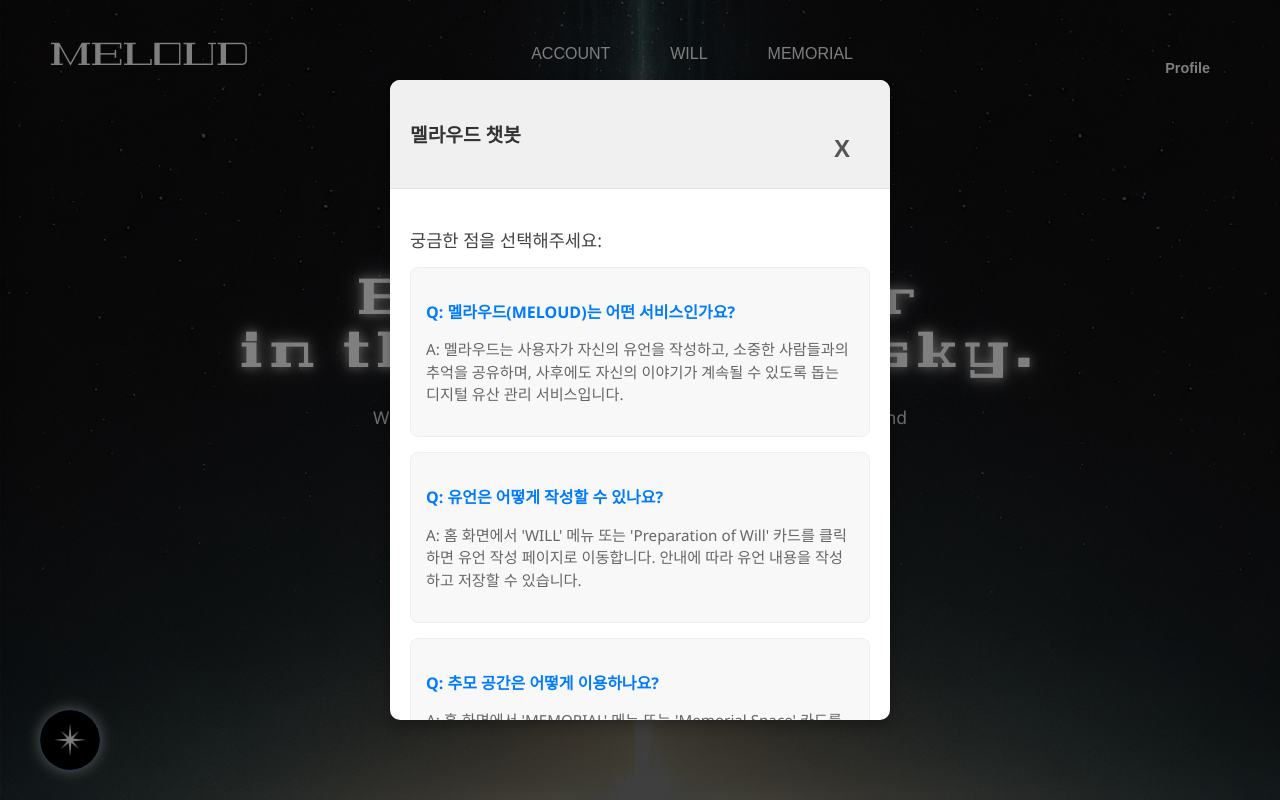
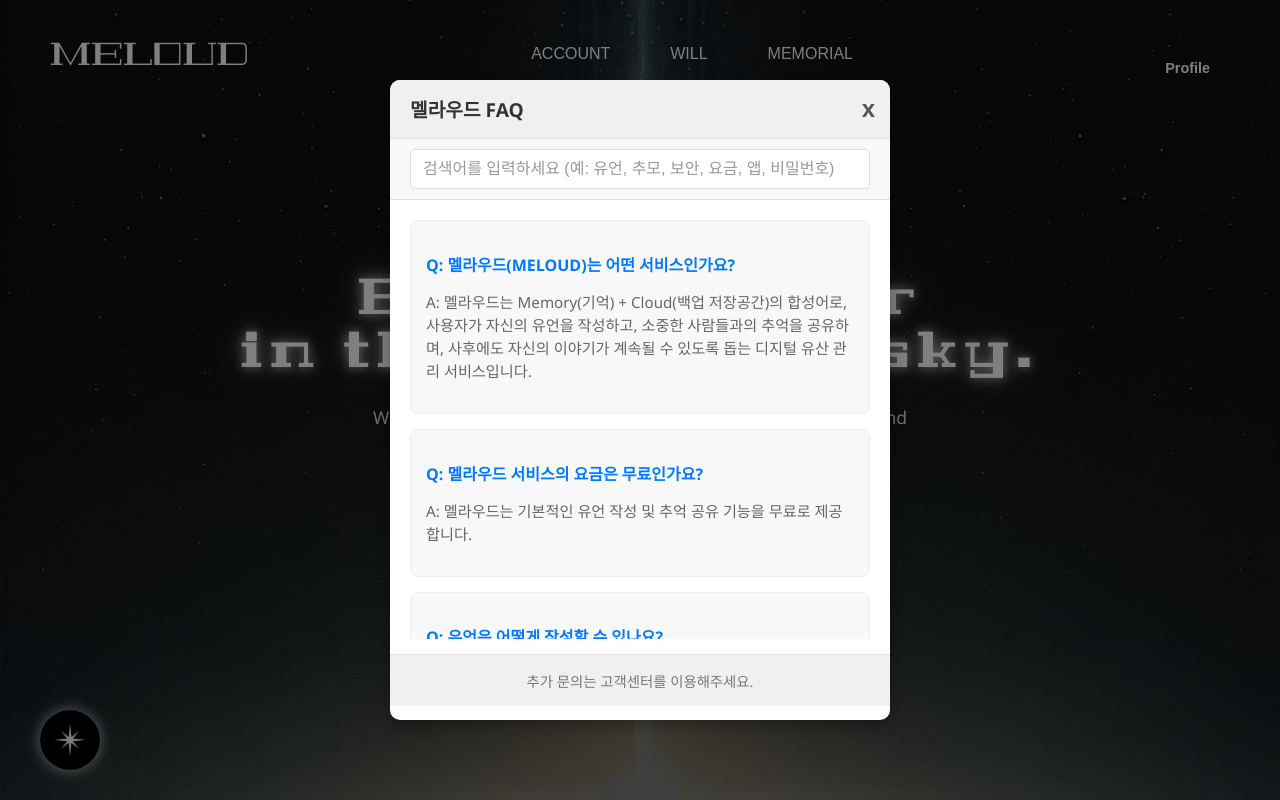
Before and after one commit to Meloud-DLMS/2025-open-source-project, a React (Vite) app in the folder frontend/: page / in a window 1280 px wide. Both pictures are taken after a click on the button 70 px from the left and 740 px from the top of the page. Built offline with nearby package versions, Linux system fonts and the light colour scheme; no server answers.

Commit message:
faq 세부 디자인 수정 완료 및 검색 탭 추가

```diff
--- a/frontend/src/components/Chatbot.jsx
+++ b/frontend/src/components/Chatbot.jsx
@@ -1,61 +1,159 @@
 // src/components/Chatbot.jsx
-import React from 'react';
-import { useChatbot } from '../contexts/ChatbotContext';
-import '../style/Chatbot.css';
+import React, { useState } from 'react';
+import { useChatbot } from '../contexts/ChatbotContext'; // useChatbot은 이름 변경 필요 없음 (외부 Context)
+import '../style/Chatbot.css'; // CSS 파일명은 그대로 유지
 
 const Chatbot = () => {
-  const { isChatbotOpen, toggleChatbot } = useChatbot();
+  const { isChatbotOpen, toggleChatbot } = useChatbot(); // Context의 isChatbotOpen, toggleChatbot은 그대로 유지
+
+  const [searchTerm, setSearchTerm] = useState('');
 
   // 서비스 사용법 FAQ 데이터 (API 연동 없음)
   const faqData = [
+    // --- 1. 서비스 개요 ---
     {
       question: "멜라우드(MELOUD)는 어떤 서비스인가요?",
-      answer: "멜라우드는 사용자가 자신의 유언을 작성하고, 소중한 사람들과의 추억을 공유하며, 사후에도 자신의 이야기가 계속될 수 있도록 돕는 디지털 유산 관리 서비스입니다."
+      answer: "멜라우드는 Memory(기억) + Cloud(백업 저장공간)의 합성어로, 사용자가 자신의 유언을 작성하고, 소중한 사람들과의 추억을 공유하며, 사후에도 자신의 이야기가 계속될 수 있도록 돕는 디지털 유산 관리 서비스입니다."
     },
+    {
+      question: "멜라우드 서비스의 요금은 무료인가요?",
+      answer: "멜라우드는 기본적인 유언 작성 및 추억 공유 기능을 무료로 제공합니다."
+    },
+
+    // --- 2. 유언 관련 ---
     {
       question: "유언은 어떻게 작성할 수 있나요?",
       answer: "홈 화면에서 'WILL' 메뉴 또는 'Preparation of Will' 카드를 클릭하면 유언 작성 페이지로 이동합니다. 안내에 따라 유언 내용을 작성하고 저장할 수 있습니다."
     },
     {
+      question: "유언 작성 시 어떤 내용을 포함해야 하나요?",
+      answer: "본 플랫폼의 유언은 법적 효력을 갖지 못합니다. 따라서 유언 작성 시 소중한 메시지, 수신인과의 추억 등등 등 다양한 내용을 자유롭게 포함하여 작성하시면 됩니다."
+    },
+    {
+      question: "작성한 유언은 언제 공개되나요?",
+      answer: "작성하신 유언은 등록된 사망 인증이 완료되었을 때, 미리 설정해둔 수신인에게 자동으로 전달됩니다. 사전에 수신인을 지정할 수 있습니다."
+    },
+
+    // --- 3. 추모 공간 관련 ---
+    {
       question: "추모 공간은 어떻게 이용하나요?",
       answer: "홈 화면에서 'MEMORIAL' 메뉴 또는 'Memorial Space' 카드를 클릭하세요. 사망 인증 절차를 거친 후, 고인을 추모하고 추억을 공유하는 공간으로 입장할 수 있습니다. 사망 인증은 한 번만 하면 됩니다."
+    },
+    {
+      question: "사망 인증은 어떻게 진행되나요?",
+      answer: "사망 인증은 유족이나 지정된 대리인이 공식 사망 증명 서류(예: 사망진단서, 기본증명서 상세)를 제출하여 진행됩니다. 제출된 서류는 사용자 정보 대조 후 검토 및 승인됩니다."
+    },
+    {
+      question: "추억 공유 공간에는 어떤 콘텐츠를 올릴 수 있나요?",
+      answer: "사진 또는 텍스트 일기를 업로드하여 고인과의 소중한 추억을 기록하고 공유할 수 있습니다. 각 콘텐츠는 최대 용량 제한이 있을 수 있습니다."
+    },
+    {
+      question: "추모글은 비공개로 설정할 수 있나요?",
+      answer: "네, 추모글은 공개 또는 비공개로 설정할 수 있습니다. 비공개 설정 시에는 추모글 작성 당시 설정한 비밀번호 입력 후에에 고인을 추억하고 콘텐츠를 열람할 수 있습니다."
+    },
+    {
+      question: "사진/동영상 업로드 용량 제한이 있나요?",
+      answer: "네, 효율적인 서비스 운영을 위해 각 콘텐츠(사진/동영상)당 업로드 용량 제한이 있을 수 있습니다. 자세한 용량 제한 정보는 업로드 페이지 또는 FAQ 섹션에서 확인하실 수 있습니다."
+    },
+
+    // --- 4. 계정 및 보안 ---
+    {
+      question: "로그인 및 회원가입은 어떻게 하나요?",
+      answer: "메인 화면에서 'Share On with Meloud +' 버튼을 클릭하거나, 프로필 아이콘을 통해 사이드바를 열어 로그인/회원가입 메뉴에 접근할 수 있습니다."
     },
     {
       question: "계정 관리 기능은 무엇인가요?",
       answer: "홈 화면에서 'ACCOUNT' 메뉴 또는 'Check My Account' 카드를 클릭하면 계정 조회, 삭제 요청 등 계정 관련 기능을 이용할 수 있습니다."
     },
     {
-      question: "로그인 및 회원가입은 어떻게 하나요?",
-      answer: "메인 화면에서 'Share On with Meloud +' 버튼을 클릭하거나, 프로필 아이콘을 통해 사이드바를 열어 로그인/회원가입 메뉴에 접근할 수 있습니다."
+      question: "비밀번호를 잊어버렸을 때 어떻게 해야 하나요?",
+      answer: "로그인 페이지에서 '비밀번호 찾기' 링크를 클릭하여 본인 인증 절차를 거친 후, 새로운 비밀번호를 설정할 수 있습니다. 등록된 이메일 또는 휴대폰 번호를 통해 인증 코드를 받게 됩니다."
     },
+    {
+      question: "계정을 다시 활성화할 수 있나요?",
+      answer: "탈퇴 요청 후 일정 기간(예: 30일) 이내에는 계정 재활성화가 가능할 수 있습니다. 해당 기간이 지나면 데이터가 영구 삭제되어 복구가 어려울 수 있으니, 해당 서비스의 고객센터로 문의하여 자세한 안내를 받으시기 바랍니다."
+    },
+    {
+      question: "개인 정보는 어떻게 보호되나요?",
+      answer: "멜라우드는 사용자 개인정보 보호를 최우선으로 생각합니다. 모든 데이터는 암호화되어 안전하게 저장되며, 개인정보처리방침에 따라 엄격하게 관리됩니다. 법적 요구사항 없이는 어떤 개인 정보도 외부에 공개되지 않습니다."
+    },
+    {
+      question: "유언 및 추억 기록의 보안은 어떻게 유지되나요?",
+      answer: "사용자가 작성하는 유언과 추억 기록은 강력한 암호화 기술로 보호되며, 접근 권한이 있는 사용자(본인 또는 지정된 수신인)만 열람할 수 있습니다. 시스템 접근에 대한 엄격한 통제와 정기적인 보안 감사로 데이터의 무결성과 기밀성을 유지합니다."
+    },
+
+    // --- 5. 기타 ---
+    {
+      question: "멜라우드 웹사이트 외 다른 플랫폼에서도 이용 가능한가요?",
+      answer: "현재 멜라우드는 웹사이트를 통해 주로 서비스되고 있습니다. 향후 사용자 편의를 위해 모바일 앱(iOS, Android) 개발을 계획하고 있으며, 업데이트 시 공지될 예정입니다."
+    },
+    {
+      question: "서비스가 종료되면 내 데이터는 어떻게 되나요?",
+      answer: "서비스 종료 시에는 사용자에게 충분한 사전 공지를 통해 데이터를 백업하거나 이전할 수 있는 기회를 제공합니다. 개인정보처리방침에 따라 안전하게 데이터가 처리되며, 법적 요구사항에 따라 보관될 수 있습니다."
+    },
+    {
+      question: "멜라우드 서비스 업데이트는 얼마나 자주 이루어지나요?",
+      answer: "멜라우드는 사용자 경험 개선과 보안 강화를 위해 정기적으로 서비스를 업데이트하고 있습니다. 주요 업데이트 시에는 공지사항을 통해 미리 안내해 드리며, 소규모 업데이트는 수시로 적용될 수 있습니다."
+    }
   ];
 
+  // filteredFaqs 변수명 변경
+  const filteredFaqs = faqData.filter(faq =>
+    faq.question.toLowerCase().includes(searchTerm.toLowerCase()) ||
+    faq.answer.toLowerCase().includes(searchTerm.toLowerCase())
+  );
+
+  // isChatbotOpen은 Context에서 오므로 변경하지 않음
   if (!isChatbotOpen) {
     return null;
   }
 
   return (
+    // className은 CSS 파일과 일치해야 하므로 변경하지 않음
     <div className="chatbot-overlay">
       <div className="chatbot-container">
+        {/* className은 CSS 파일과 일치해야 하므로 변경하지 않음 */}
+        <button onClick={toggleChatbot} className="chatbot-close-btn">x</button>
+
+        {/* className은 CSS 파일과 일치해야 하므로 변경하지 않음 */}
         <div className="chatbot-header">
-          <h3>멜라우드 챗봇</h3>
-          <button onClick={toggleChatbot} className="chatbot-close-btn">X</button>
+          <h3>멜라우드 FAQ</h3>
         </div>
+
+        {/* className은 CSS 파일과 일치해야 하므로 변경하지 않음 */}
+        <div className="chatbot-search">
+          <input
+            type="text"
+            placeholder="검색어를 입력하세요 (예: 유언, 추모, 보안, 요금, 앱, 비밀번호)"
+            value={searchTerm}
+            onChange={(e) => setSearchTerm(e.target.value)}
+            className="chatbot-search-input" // className은 CSS 파일과 일치해야 하므로 변경하지 않음
+          />
+        </div>
+
+        {/* className은 CSS 파일과 일치해야 하므로 변경하지 않음 */}
         <div className="chatbot-body">
-          <p className="chatbot-intro">궁금한 점을 선택해주세요:</p>
+          {/* filteredFaqs 변수명 적용 */}
+          {filteredFaqs.length > 0 ? (
             <div className="faq-list">
-            {faqData.map((faq, index) => (
+              {filteredFaqs.map((faq, index) => (
                 <div key={index} className="faq-item">
                   <p className="faq-question">Q: {faq.question}</p>
                   <p className="faq-answer">A: {faq.answer}</p>
                 </div>
               ))}
             </div>
+          ) : (
+            // className은 CSS 파일과 일치해야 하므로 변경하지 않음
+            <p className="no-results">검색 결과가 없습니다.</p>
+          )}
+        </div>
+        {/* className은 CSS 파일과 일치해야 하므로 변경하지 않음 */}
         <p className="chatbot-footer">추가 문의는 고객센터를 이용해주세요.</p>
-        </div>
       </div>
     </div>
   );
 };
 
+// 컴포넌트 이름은 Chatbot으로 유지
 export default Chatbot;
--- a/frontend/src/style/Chatbot.css
+++ b/frontend/src/style/Chatbot.css
@@ -25,6 +25,35 @@
     display: flex;
     flex-direction: column; /* 내용을 세로로 정렬 */
     overflow: hidden; /* 내용이 넘치면 숨김 */
+    max-height: 80%; /* 컨테이너 높이 제한 */
+    overflow: hidden; /* 내부 스크롤을 위해 숨김 */
+    position: relative;
+}
+
+/* faq 검색 영역 스타일 */
+.chatbot-search {
+    padding: 10px 20px; /* 헤더와 동일하게 좌우 패딩 */
+    border-bottom: 1px solid #e0e0e0; /* 헤더 아래 구분선과 유사하게 */
+    background-color: #f8f8f8; /* 배경색 */
+}
+
+.chatbot-search-input {
+    width: 100%;
+    padding: 10px 12px;
+    border: 1px solid #ddd;
+    border-radius: 5px;
+    font-size: 1em;
+    box-sizing: border-box; /* 패딩과 보더가 너비에 포함되도록 */
+}
+
+.chatbot-search-input::placeholder {
+    color: #999;
+}
+
+.chatbot-search-input:focus {
+    outline: none;
+    border-color: #007bff;
+    box-shadow: 0 0 0 2px rgba(0, 123, 255, 0.25);
 }
 
 /* 챗봇 헤더 */
@@ -44,15 +73,25 @@
 }
 
 .chatbot-close-btn {
+    position: absolute;
     background-color: transparent;
+    top: -20px; /* 상단에서 10px 떨어지게 */
+    right: 10px; /* 오른쪽에서 10px 떨어지게 */
     border: none;
     font-size: 1.5em;
     cursor: pointer;
     color: #555;
+    z-index: 1001;
+    padding: 5px;
 }
 
 .chatbot-close-btn:hover {
-    color: #000;
+    color: rgb(0, 0, 0);
+    opacity: 1;
+    transform: rotate(180deg);
+    outline: none;
+    box-shadow: none;
+    background-color: transparent;
 }
 
 /* 챗봇 본문 (FAQ 리스트) */
```
Also changed, not shown: 1 other file (tests, documents, lock files or other folders). Lines whose indentation alone changed are shown as unchanged.
